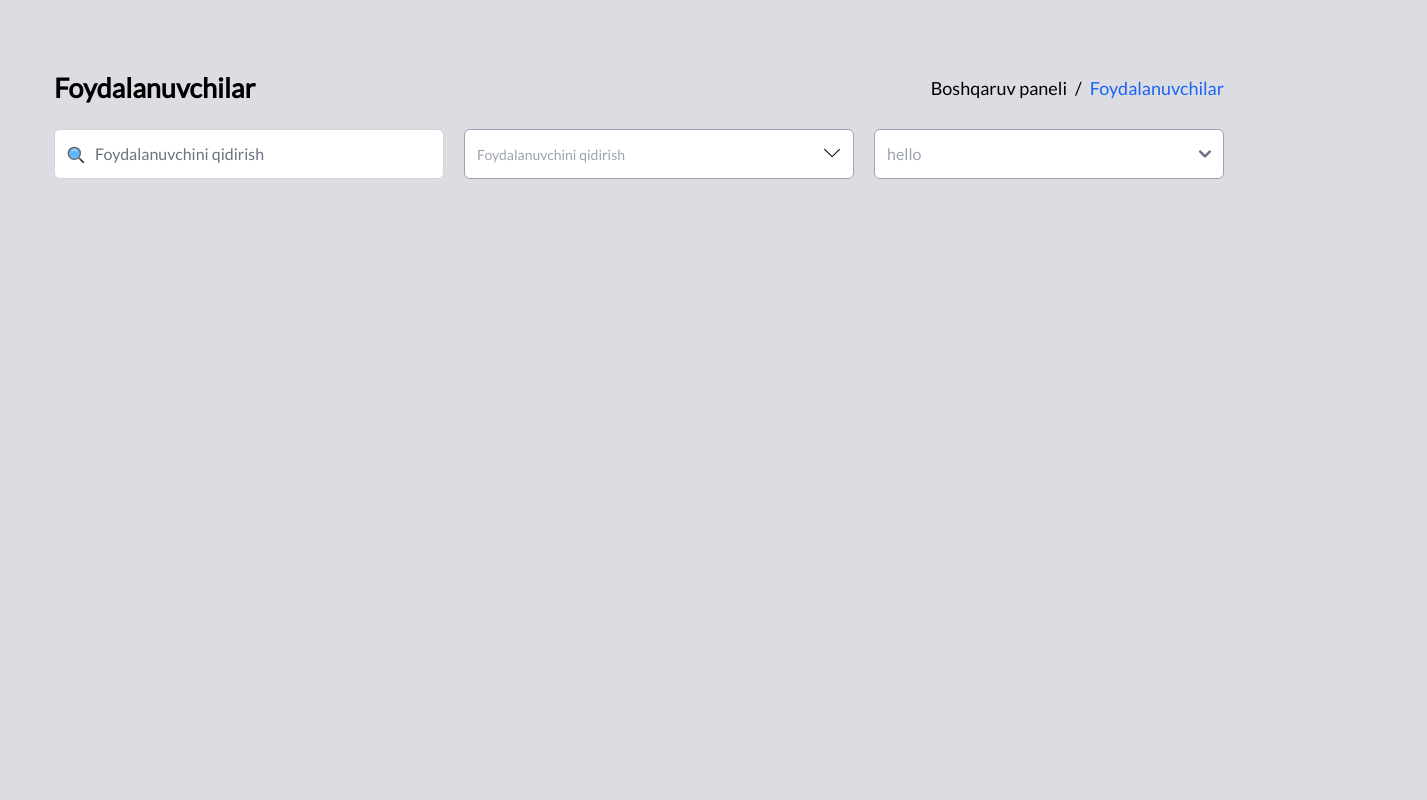
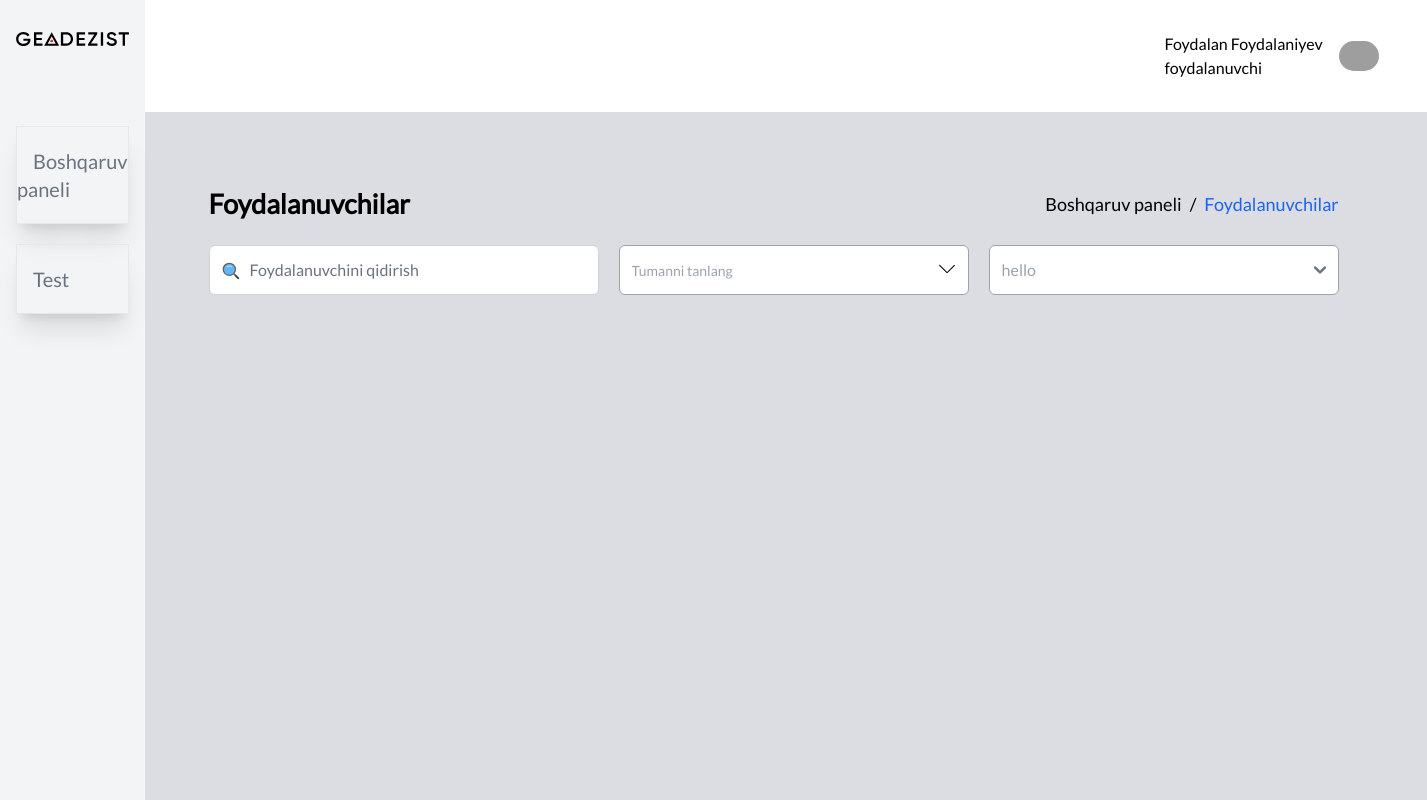
Before and after one commit to jasurhaydarovcode/GEADEZIST, a React (Vite) app: page /all-user in a window 1280 px wide. Shown: the whole page, 1427 px wide, since content can reach past the window. Built offline with nearby package versions, Linux system fonts and the light colour scheme; grey boxes are pictures that could not be loaded.

Commit message:
update all-user

```diff
--- a/src/pages/AllUser.tsx
+++ b/src/pages/AllUser.tsx
@@ -1,30 +1,16 @@
 import { SlArrowDown } from 'react-icons/sl';
 import { FcSearch } from 'react-icons/fc';
-// import React from 'react'
 
 import { Link } from 'react-router-dom';
-// import Sidebar from "../components/Sidebar";
-// import Navbar from "../components/Navbar";
+import Layout from '@/components/clientDashboard/laytout';
 
 const AllUser = (): JSX.Element => {
   return (
     <>
+      <Layout>
         <div>
-
-        {/* <Navbar />
-        <Sidebar /> */}
-
           <div className="flex justify-end pt-10 pr-6">
-          <div>
-            <Link to={'/dashboard'}>
-              <button className='relative -left-10'>
-                <svg xmlns="http://www.w3.org/2000/svg" width="16" height="16" fill="currentColor" className="bi w-8 h-8 bi-arrow-left" viewBox="0 0 16 16">
-                  <path fill-rule="evenodd" d="M15 8a.5.5 0 0 0-.5-.5H2.707l3.147-3.146a.5.5 0 1 0-.708-.708l-4 4a.5.5 0 0 0 0 .708l4 4a.5.5 0 0 0 .708-.708L2.707 8.5H14.5A.5.5 0 0 0 15 8" />
-                </svg>
-              </button>
-            </Link>
-          </div>
-          <div className="p-7 px-8">
+            <div className="px-8">
               <div className="w-max">
                 {/* nav */}
                 <header className="flex items-center justify-between">
@@ -53,22 +39,14 @@ const AllUser = (): JSX.Element => {
                     />
                   </div>
                   <div className="flex">
-                  <input
-                    type="text"
-                    className="w-[390px] bg-[] rounded-md h-[50px] placeholder:font-extralight placeholder-gray-400 border-gray-400  placeholder:text-[14px] "
-                    placeholder="Foydalanuvchini qidirish"
-                  />
-                  <SlArrowDown className="absolute ml-[360px] mt-4" />
+                    <input type="text" className="w-[350px] rounded-md h-[50px] placeholder:font-extralight placeholder-gray-400 border-gray-400  placeholder:text-[14px] " placeholder="Tumanni tanlang" />
+                    <SlArrowDown className="absolute ml-[320px] mt-4" />
                   </div>
-                <div className="flex">
-                  {/* <input type="text" className="w-[350px] bg-[] rounded-md h-[50px] placeholder:font-extralight placeholder-gray-400 border-gray-400  placeholder:text-[14px] " placeholder="Tumanni tanlang" /> */}
                   <select className="w-[350px] text-gray-400 bg-[] rounded-md h-[50px] placeholder:font-extralight placeholder-gray-400 border-gray-400  placeholder:text-[14px] ">
                     <option value="">hello</option>
                     <option value="">byey</option>
                     <option value="">mthf</option>
                   </select>
-                  {/* <SlArrowDown className="absolute ml-[320px] mt-4" /> */}
-                </div>
                 </div>
                 {/* sort */}
                 <div></div>
@@ -76,6 +54,7 @@ const AllUser = (): JSX.Element => {
             </div>
           </div>
         </div>
+      </Layout>
     </>
   );
 };
```
Lines whose indentation alone changed are shown as unchanged.
